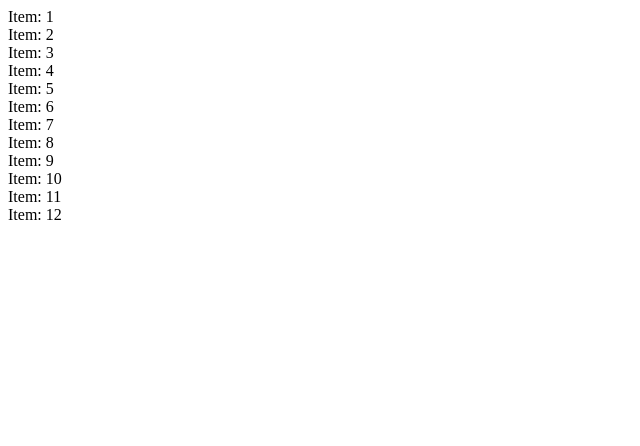
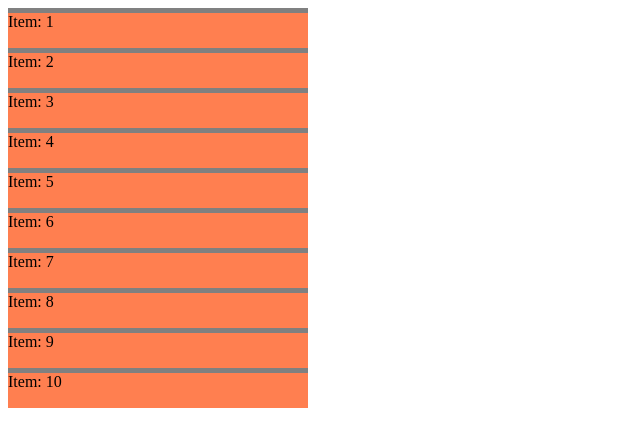
Before and after one commit to DebaKaran/react-performance, a React (Vite) app in the folder list-virtulaztion/: page / in a window 1280 px wide. Shown: the top 446 px of the page, without its empty margins (0-640 px from the left). Built offline with nearby package versions, Linux system fonts and the light colour scheme.

Commit message:
fix: prevent container overflow in virtualized list
- Added explicit container height and overflow handling
- Adjusted styling to prevent items from exceeding container bounds

```diff
--- a/list-virtulaztion/src/components/VirtulizedList.jsx
+++ b/list-virtulaztion/src/components/VirtulizedList.jsx
@@ -7,9 +7,13 @@ const VirtulizedList = ({ list, height, width, itemHeight }) => {
     //const [indicies, setIndicies] = useState([startIndex, endIndex]);
     const visibleList = list.slice(startIndex, endIndex + 1);
     return (
-        <div className='container'>
+        <div className='container' style={{ width, height, background: "grey", overflow: "hidden" }}>
             {visibleList.map((item) => (
-                <div className='item' key={item}>
+                <div className='item' key={item} style={{
+                    height: itemHeight,
+                    background: "coral",
+                    borderTop: "5px solid grey"
+                }}>
                     {
                         "Item: " + item
                     }
```
